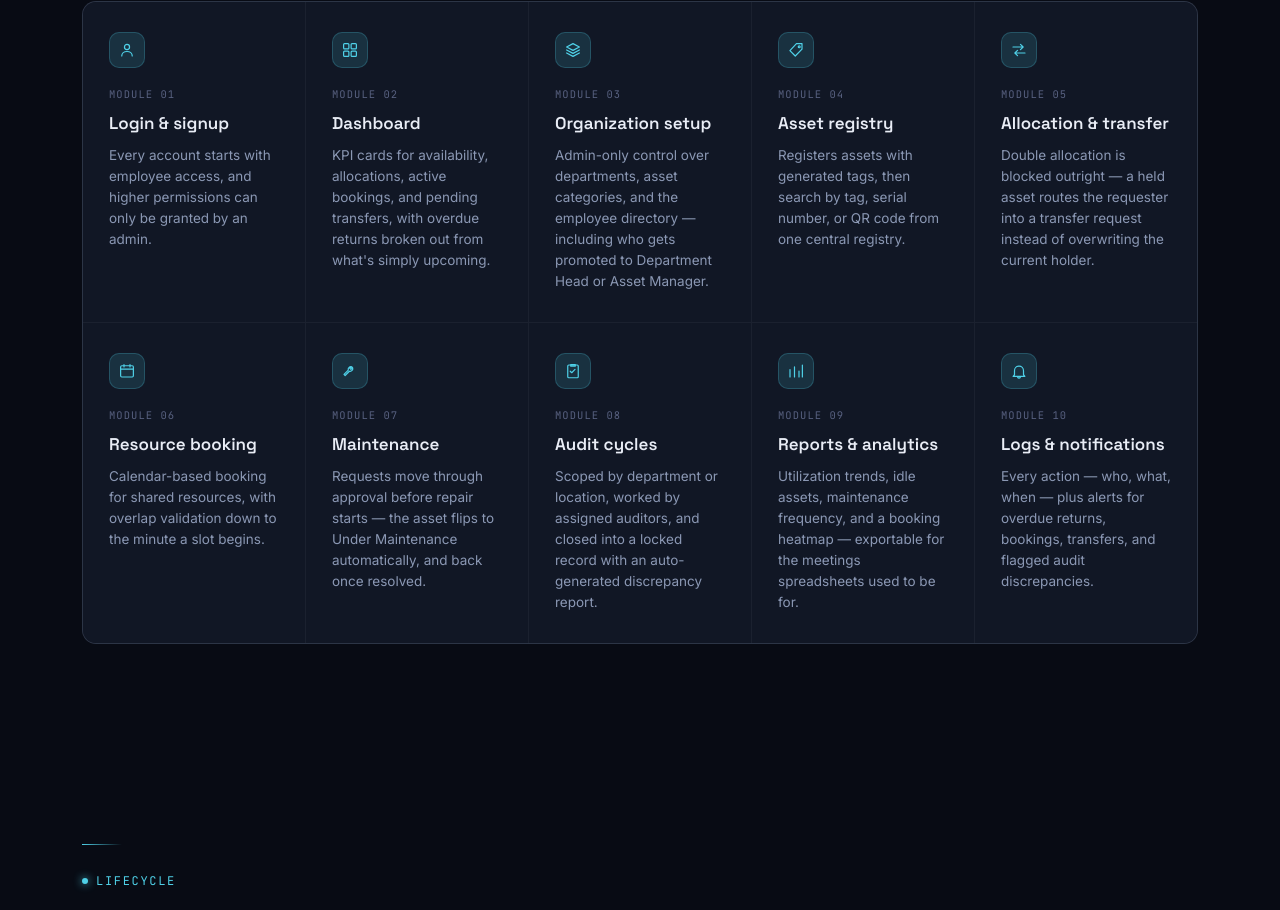
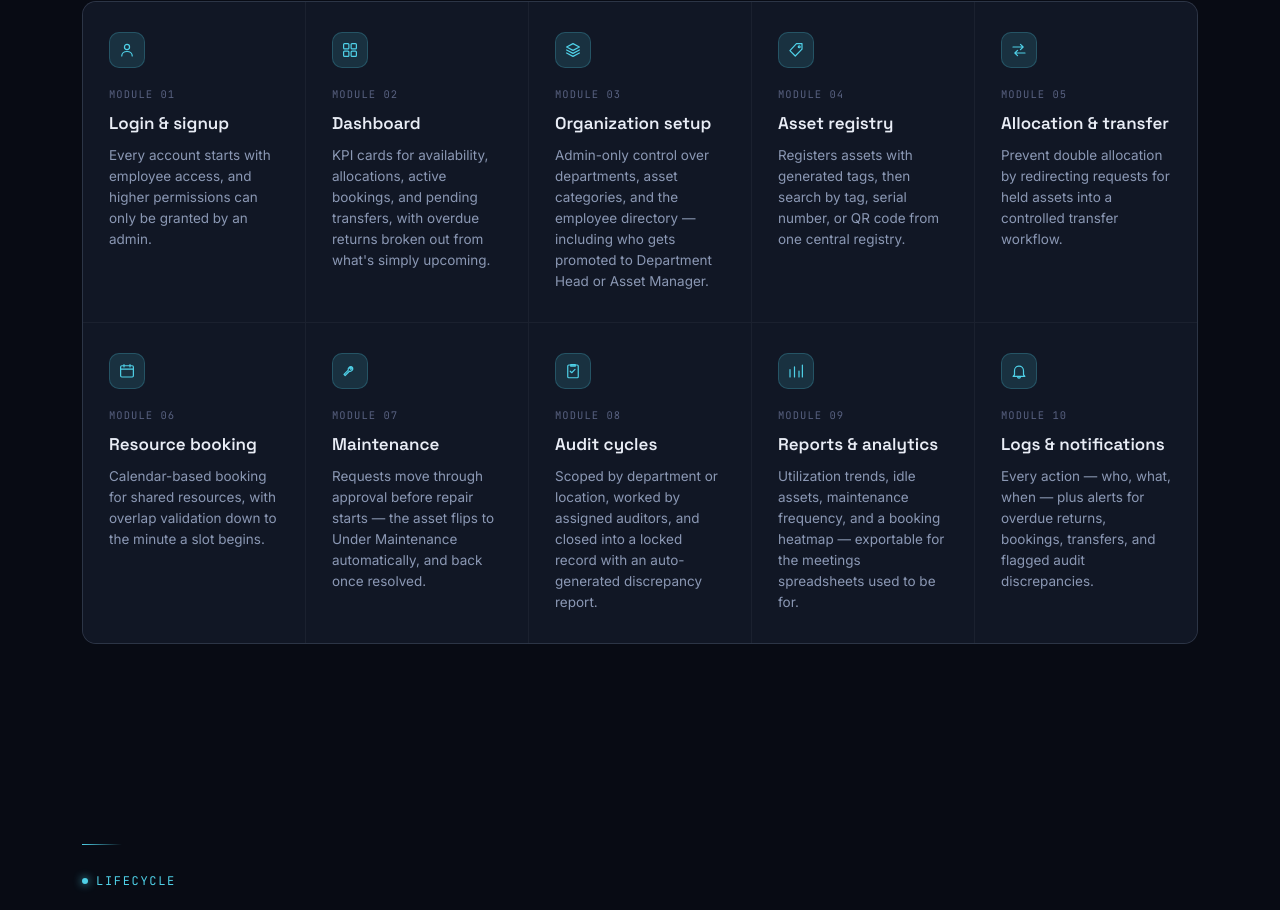
Before and after one commit to vishvamsinh28/OrbitOps, a Next.js app: page / in a window 1280 px wide. Shown: the part 1400-2310 px from the top of the page. Built offline with nearby package versions, Linux system fonts and the light colour scheme.

Commit message:
Update modulesData.js

```diff
--- a/src/app/components/landing/modulesData.js
+++ b/src/app/components/landing/modulesData.js
@@ -27,7 +27,7 @@ export const modules = [
     id: "05",
     icon: "transfer",
     title: "Allocation & transfer",
-    body: "Double allocation is blocked outright — a held asset routes the requester into a transfer request instead of overwriting the current holder.",
+    body: "Prevent double allocation by redirecting requests for held assets into a controlled transfer workflow.",
   },
   {
     id: "06",
```
